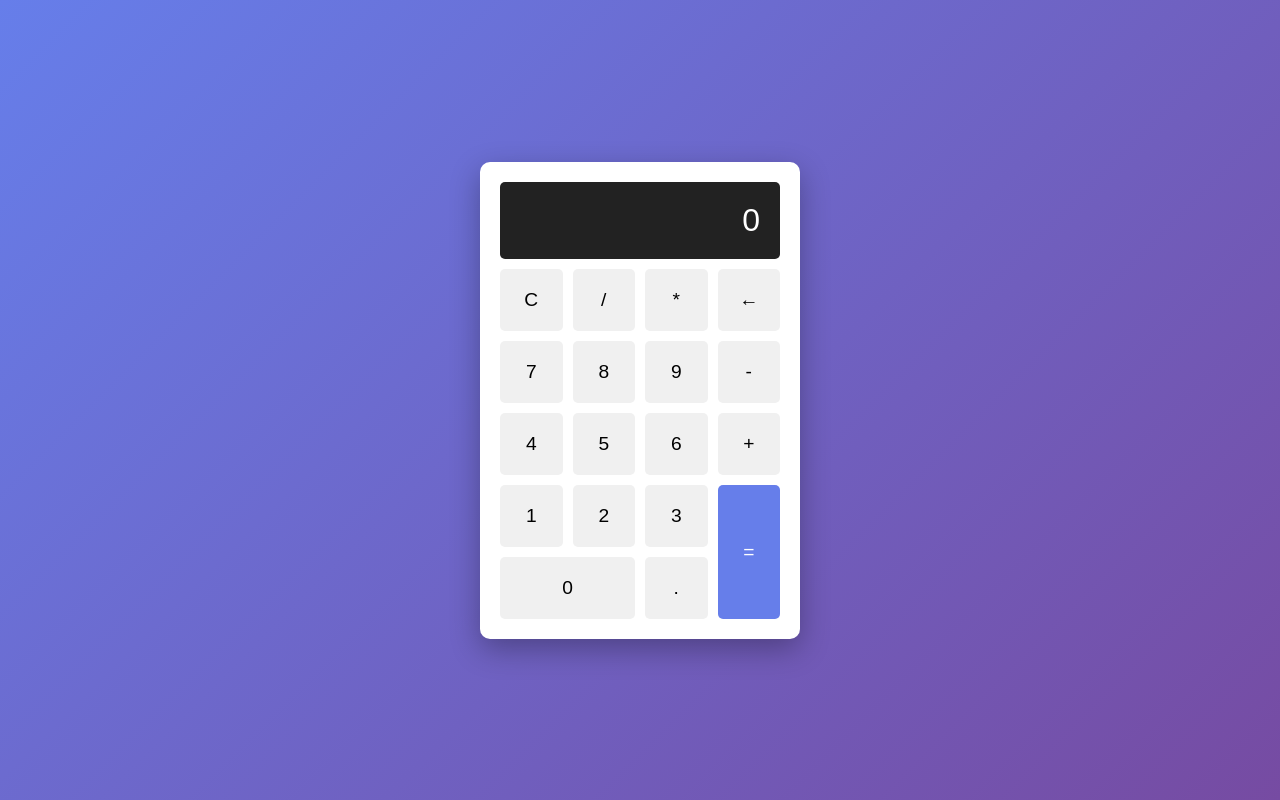
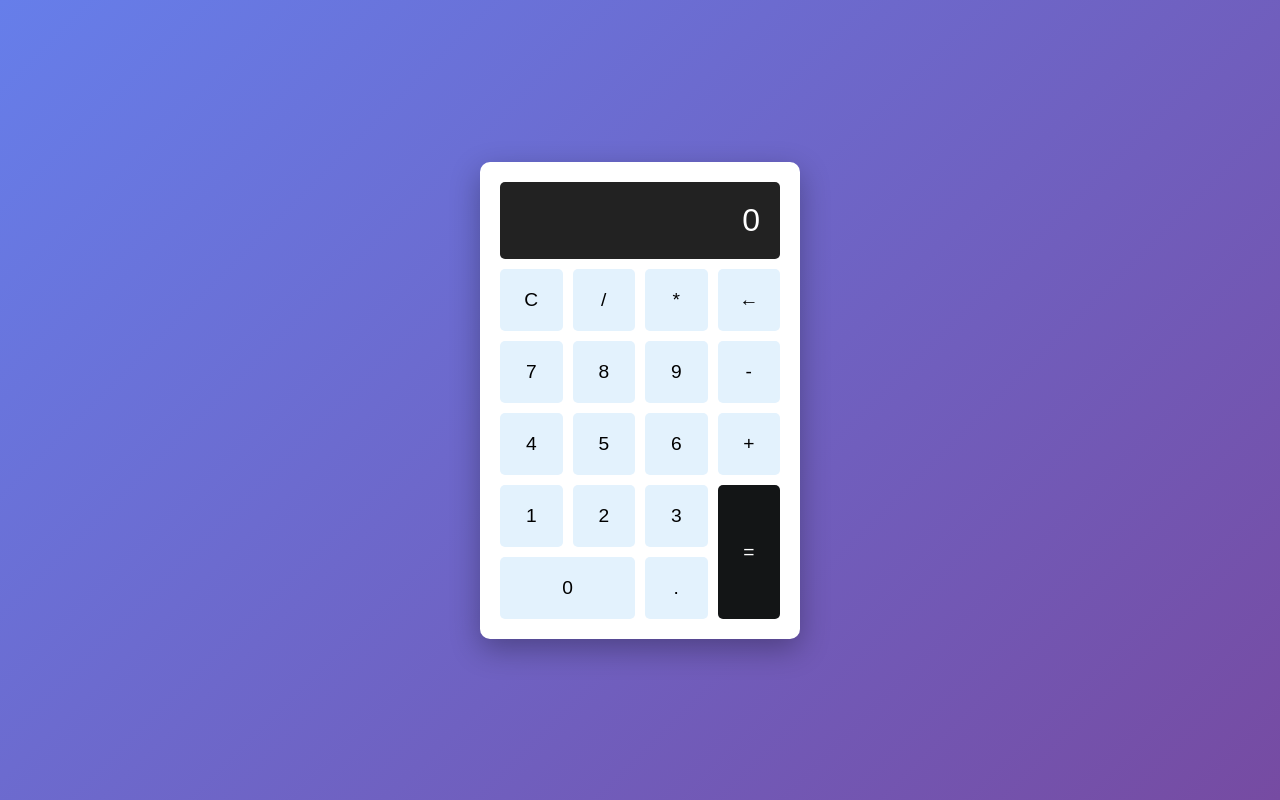
Before and after one commit to Huanna-py/calculator.app, a plain HTML site: page index.html in a window 1280 px wide. Drawn offline with Linux system fonts and the light colour scheme.

Commit message:
Update button colors to blue theme

```diff
--- a/style.css
+++ b/style.css
@@ -43,14 +43,14 @@ button {
     padding: 20px;
     font-size: 1.2em;
     border: none;
-    background: #f0f0f0;
+    background: #e3f2fd;
     border-radius: 5px;
     cursor: pointer;
     transition: all 0.3s;
 }
 
 button:hover {
-    background: #e0e0e0;
+    background: #bbdefb;
 }
 
 button:active {
@@ -58,7 +58,7 @@ button:active {
 }
 
 .equals {
-    background: #667eea;
+    background: #131516;
     color: white;
     grid-row: span 2;
 }
```
